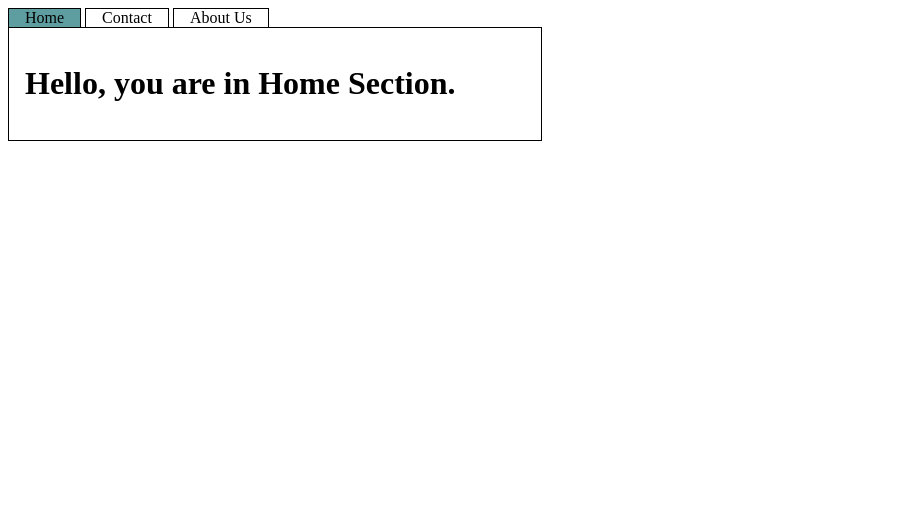
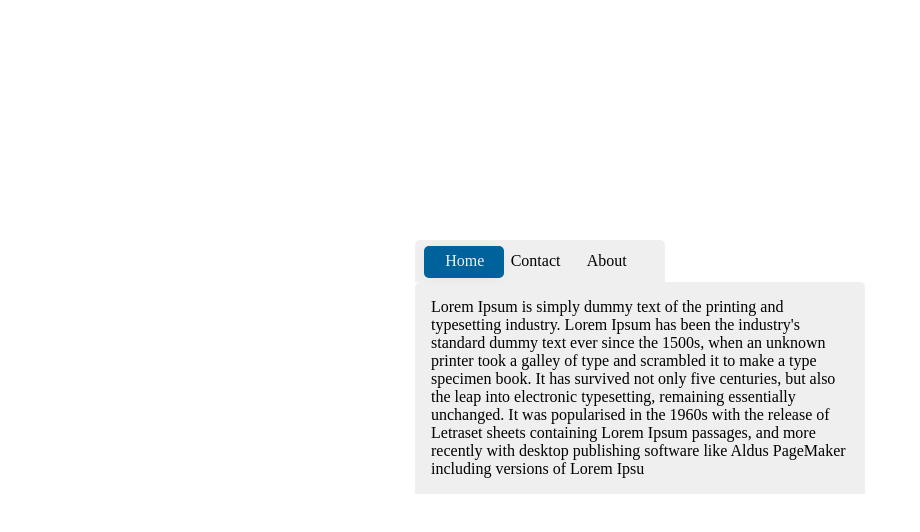
Before and after one commit to bhanudatsinhjhala/csstabs, a plain HTML site: page index.html in a window 1280 px wide. Shown: the whole page, without its empty margins (0-920 px from the left). Drawn offline with Linux system fonts and the light colour scheme.

Commit message:
initial commit

```diff
--- a/index.html
+++ b/index.html
@@ -9,23 +9,33 @@
   </head>
   <body>
     <div class="container">
-      <input type="radio" name="tabs" id="tab1" checked />
-      <label for="tab1" class="tab-title">Home</label>
-      <input type="radio" name="tabs" id="tab2" />
-      <label for="tab2" class="tab-title">Contact</label>
-      <input type="radio" name="tabs" id="tab3" />
-      <label for="tab3" class="tab-title">About Us</label>
-      <div class="content">
-        <div class="tab content1">
-          <h1>Hello, you are in Home Section.</h1>
+      <div class="tabs">
+        <ul type="none" class="tab-buttons">
+          <li for="tab1" class="tab-title tab-active" id="content1" data-translate-value="1rem">
+            Home
+          </li>
+          <li for="tab2" class="tab-title" id="content2" data-translate-value="5.5rem">
+            Contact
+          </li>
+          <li for="tab3" class="tab-title" id="content3" data-translate-value="10rem">
+            About
+          </li>
+        </ul>
+        <div class="tab-slider" aria-hidden="true">
+          <div class="tab-slider-rect">&nbsp;</div>
+      </div>
+      <div class="tab-content">
+        <div class="content1 content-active">
+          <p>Lorem Ipsum is simply dummy text of the printing and typesetting industry. Lorem Ipsum has been the industry's standard dummy text ever since the 1500s, when an unknown printer took a galley of type and scrambled it to make a type specimen book. It has survived not only five centuries, but also the leap into electronic typesetting, remaining essentially unchanged. It was popularised in the 1960s with the release of Letraset sheets containing Lorem Ipsum passages, and more recently with desktop publishing software like Aldus PageMaker including versions of Lorem Ipsu</p>
         </div>
-        <div class="tab content2">
-          <h2>Hello, you are in Contact Section.</h2>
+        <div class="content2">
+          <p>It is a long established fact that a reader will be distracted by the readable content of a page when looking at its layout. The point of using Lorem Ipsum is that it has a more-or-less normal distribution of letters, as opposed to using 'Content here, content here', making it look like readable English. Many desktop publishing packages and web page editors now use Lorem Ipsum as their default model text, and a search for 'lorem ipsum' will uncover many web sites still in their infancy. Various versions have evolved over the years, sometimes by accident, sometimes on purpose (injected humour and the like).</p>
         </div>
-        <div class="tab content3">
-          <h3>Hello, you are in About Us Section.</h3>
+        <div class="content3">
+          <p>Contrary to popular belief, Lorem Ipsum is not simply random text. It has roots in a piece of classical Latin literature from 45 BC, making it over 2000 years old. Richard McClintock, a Latin professor at Hampden-Sydney College in Virginia, looked up one of the more obscure Latin words, consectetur, from a Lorem Ipsum passage, and going through the cites of the word in classical literature, discovered the undoubtable source. Lorem Ipsum comes from sections 1.10.32 and 1.10.33 of "de Finibus Bonorum et Malorum" (The Extremes of Good and Evil) by Cicero, written in 45 BC. This book is a treatise on the theory of ethics, very popular during the Renaissance. The first line of Lorem Ipsum, "Lorem ipsum dolor sit amet..", comes from a line in section 1.10.32.</p>
         </div>
       </div>
     </div>
+    <script src="index.js"></script>
   </body>
 </html>
--- /dev/null
+++ b/index.js
@@ -0,0 +1,25 @@
+const tabButtons = document.querySelector(".tab-buttons");
+const tabTitle = document.querySelectorAll(".tab-title");
+let lastContent = "content1";
+tabButtons.addEventListener("click", (event) => {
+  const root = document.documentElement;
+  const translateTargetValue = event.target.dataset.translateValue;
+  if (event.target.classList.contains("tab-title")) {
+    const lastActiveContent = document.querySelector(`.${lastContent}`);
+    lastActiveContent.classList.remove("content-active");
+    const contentDisplay = document.querySelector(`.${event.target.id}`);
+    contentDisplay.classList.add("content-active");
+    lastContent = event.target.id;
+    root.style.setProperty("--translate-tab-slider", translateTargetValue);
+    handleActiveTab(tabTitle, event, "tab-active");
+  }
+});
+
+function handleActiveTab(tabs, event, activeClass) {
+  tabs.forEach((tab) => {
+    tab.classList.remove(activeClass);
+  });
+  if (!event.target.classList.contains(activeClass)) {
+    event.target.classList.add(activeClass);
+  }
+}
--- a/style.css
+++ b/style.css
@@ -1,38 +1,122 @@
-.container{
-    max-width: 500px;
+* {
+  margin: 0;
+  padding: 0;
 }
 
-input {
-    display: none;
+:root {
+  --blue: #00629b;
+  --grey: #b8b8b838;
+  --white: #f0f0f0;
+  --translate-tab-slider: 1rem;
+  --translate-tab-content: 100%;
+}
+.container {
+  max-width: 500px;
+  position: relative;
+  top: 30vh;
+  margin: auto;
 }
 
-input + label{
-    display: inline-block;
+.tabs {
+  margin: auto;
+  max-width: 90%;
+}
+.tab-buttons {
+  border-top-left-radius: 5px;
+  border-top-right-radius: 5px;
+  display: flex;
+  justify-content: space-evenly;
+  width: 250px;
+  padding: 0.5rem 0;
+  background-color: var(--grey);
+  cursor: pointer;
+}
+.tab-buttons > .tab-title {
+  z-index: 1;
+  display: flex;
+  align-items: center;
+  justify-content: center;
+  border-radius: 0.8rem;
+  padding: 0.25rem 0.25rem;
 }
 
-.content > .tab{
-    display: none;
+.tab-title:last-child {
+  margin-right: 1rem;
+}
+.tab-active {
+  color: var(--white);
+  transition: color 0.4s ease-in-out;
 }
 
-#tab1:checked ~ .content .tab.content1,
-#tab2:checked ~ .content .tab.content2,
-#tab3:checked ~ .content .tab.content3{
-    display: block;
+.tab-title:first-child {
+  margin-left: 0.5rem;
 }
 
-.tab-title{
-    border: 1px solid black;
-    border-bottom: none;
-    padding: 0 1rem;
+.tab-slider-rect {
+  height: 2rem;
+  width: 80px;
+  border-radius: 5px;
+  background-color: var(--blue);
+  z-index: 0;
+  box-shadow: 0 0.1rem 1rem -0.4rem rgba(0, 0, 0, 0.12);
+  transition: transform 0.4s ease-in-out;
+  transform: translateX(var(--translate-tab-slider));
 }
 
-#tab1:checked + .tab-title,
-#tab2:checked + .tab-title,
-#tab3:checked + .tab-title{
-    background-color: cadetblue;
+.tab-slider {
+  pointer-events: none;
+  position: absolute;
+  width: 250px;
+  padding: 0.3rem;
+  top: 1px;
+  left: 13px;
+  right: 0;
+  bottom: 0;
+  z-index: 0;
 }
-.content {
-    border: 1px solid black;
-    width: 100%;
-    padding: 1rem;
+
+.tab-content {
+  background-color: var(--grey);
+  border-top-left-radius: 5px;
+  border-top-right-radius: 5px;
 }
+
+.tab-content > div {
+  display: none;
+}
+
+.tab-content > .content-active {
+  display: block;
+  padding: 1rem;
+  animation: content-animate 0.5s;
+}
+
+@keyframes content-animate {
+  0% {
+    transform: translateX(-30%);
+    visibility: hidden;
+  }
+  30% {
+    transform: translateX(-20%);
+    visibility: hidden;
+  }
+  50% {
+    transform: translateX(-10%);
+    visibility: hidden;
+  }
+  100% {
+    transform: 0;
+    visibility: visible;
+  }
+}
+
+@media screen and (max-width: 425px) {
+  .tab-slider-rect {
+    width: 70px;
+  }
+}
+@media screen and (max-width: 320px) {
+  .tab-slider-rect {
+    width: 60px;
+  }
+}
```
